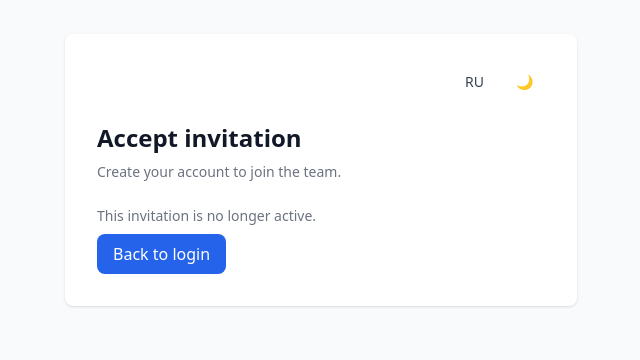
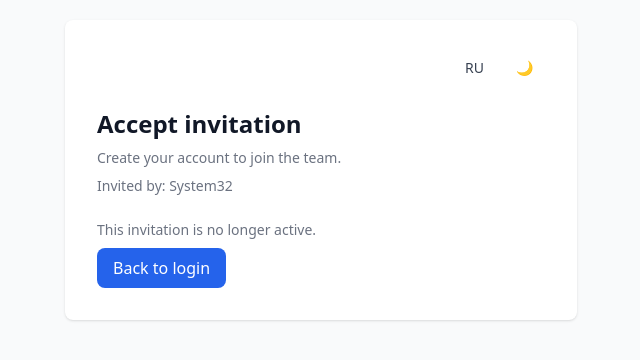
Before and after one commit to Unseen-social-network/task-manager, a React (Vite) app in the folder frontend/: page /invite/1 in a window 1280 px wide. Shown: the part 230-590 px from the top of the page, without its empty margins (319-959 px from the left). Built offline with nearby package versions, Linux system fonts and the light colour scheme; no server answers.

Commit message:
Show inviter fallback on invite accept

```diff
--- a/frontend/src/pages/InviteAcceptPage.tsx
+++ b/frontend/src/pages/InviteAcceptPage.tsx
@@ -76,7 +76,8 @@ export const InviteAcceptPage = () => {
     }
   }
 
-  const invitedBy = invite?.invited_by_full_name || invite?.invited_by_username
+  const invitedBy =
+    invite?.invited_by_full_name || invite?.invited_by_username || 'System32'
 
   return (
     <div className="min-h-screen bg-gray-50 dark:bg-gray-950 flex items-center justify-center px-4 py-12">
```
